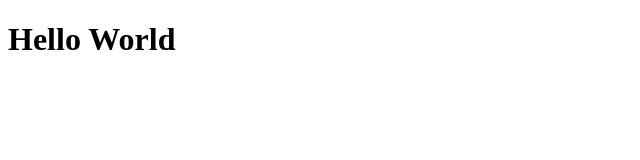
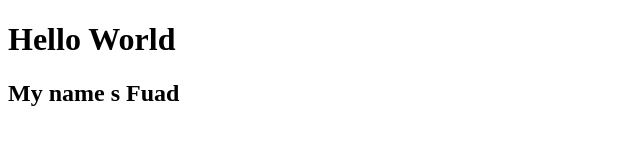
Before and after one commit to FuadBabayev92/first_repo, a plain HTML site: page index.html in a window 1280 px wide. Shown: the whole page, without its empty margins (0-640 px from the left). Drawn offline with Linux system fonts and the light colour scheme.

Commit message:
last change

```diff
--- a/index.html
+++ b/index.html
@@ -8,5 +8,6 @@
 </head>
 <body>
   <h1>Hello World</h1>
+  <h2>My name s Fuad</h2>
 </body>
 </html>
```
